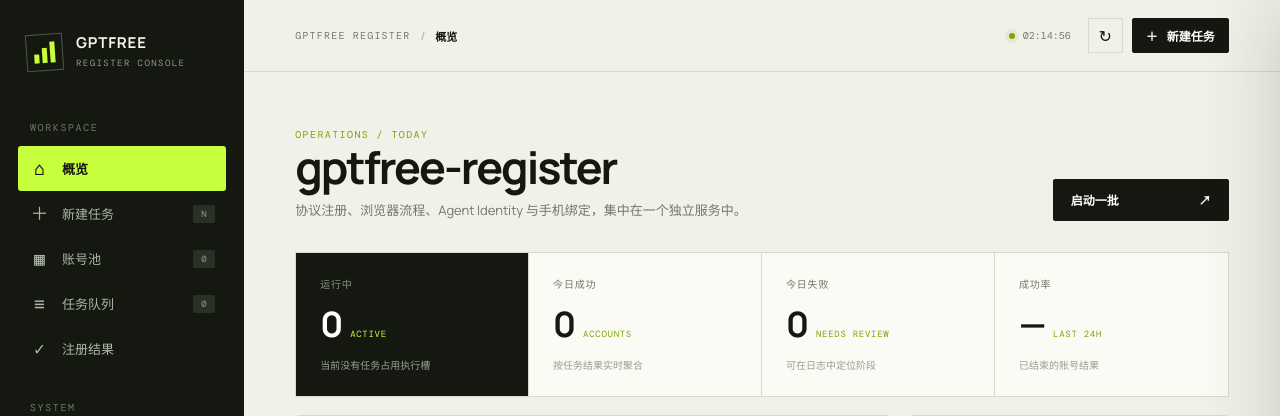
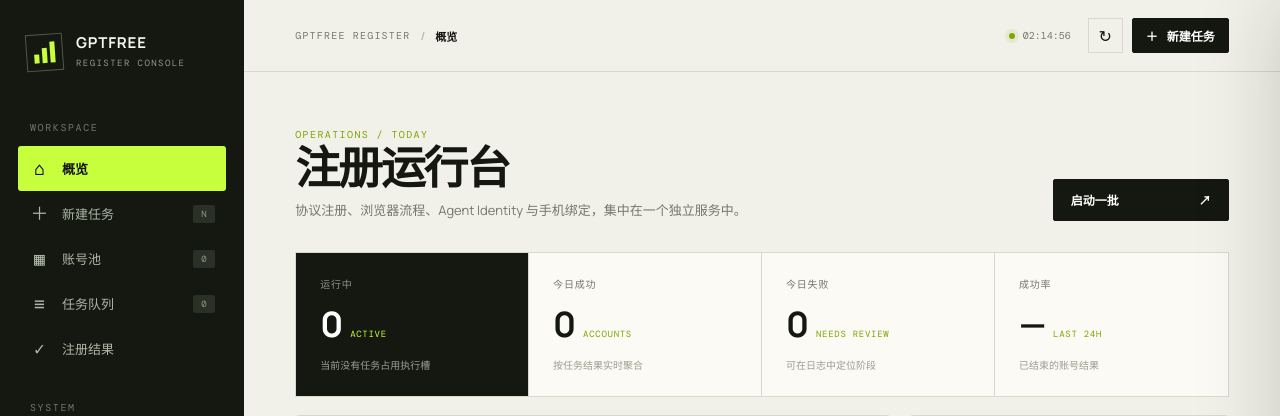
Before and after one commit to houyuhang915-sudo/gptfree-register, a Flask app: page / in a window 1280 px wide. Shown: the top 416 px of the page. Run offline with Flask 3, Linux system fonts and the light colour scheme; data comes from the database, SQL or seed files in the repository; data that the repository does not hold is empty.

Commit message:
Restore registration console heading

```diff
--- a/templates/index.html
+++ b/templates/index.html
@@ -51,7 +51,7 @@
         <div class="page-heading editorial-heading">
           <div>
             <p class="kicker">OPERATIONS / TODAY</p>
-            <h1>gptfree-register</h1>
+            <h1>注册运行台</h1>
             <p>协议注册、浏览器流程、Agent Identity 与手机绑定，集中在一个独立服务中。</p>
           </div>
           <button class="primary hero-action" data-nav="launch"><span>启动一批</span><b>↗</b></button>
```
